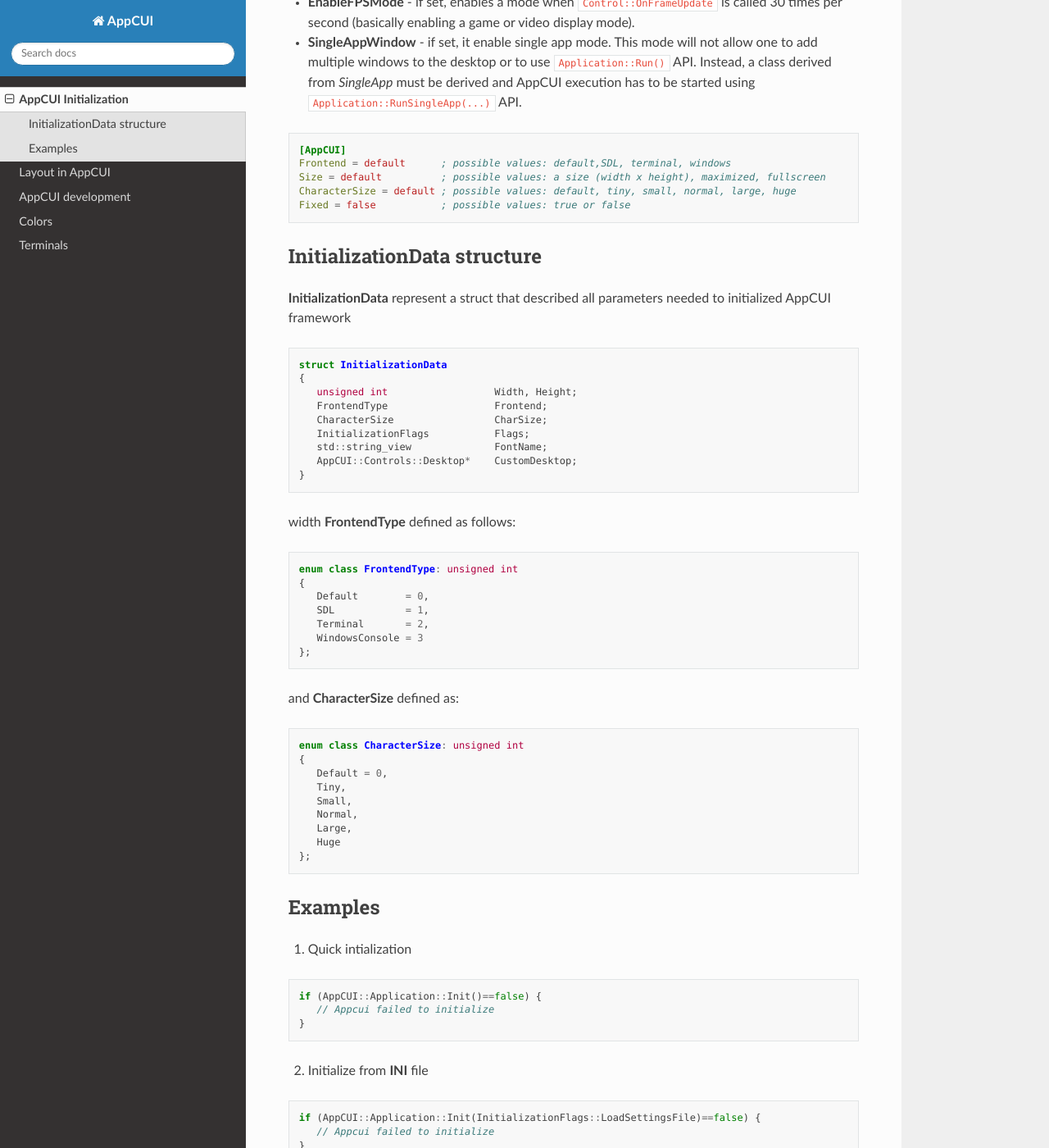
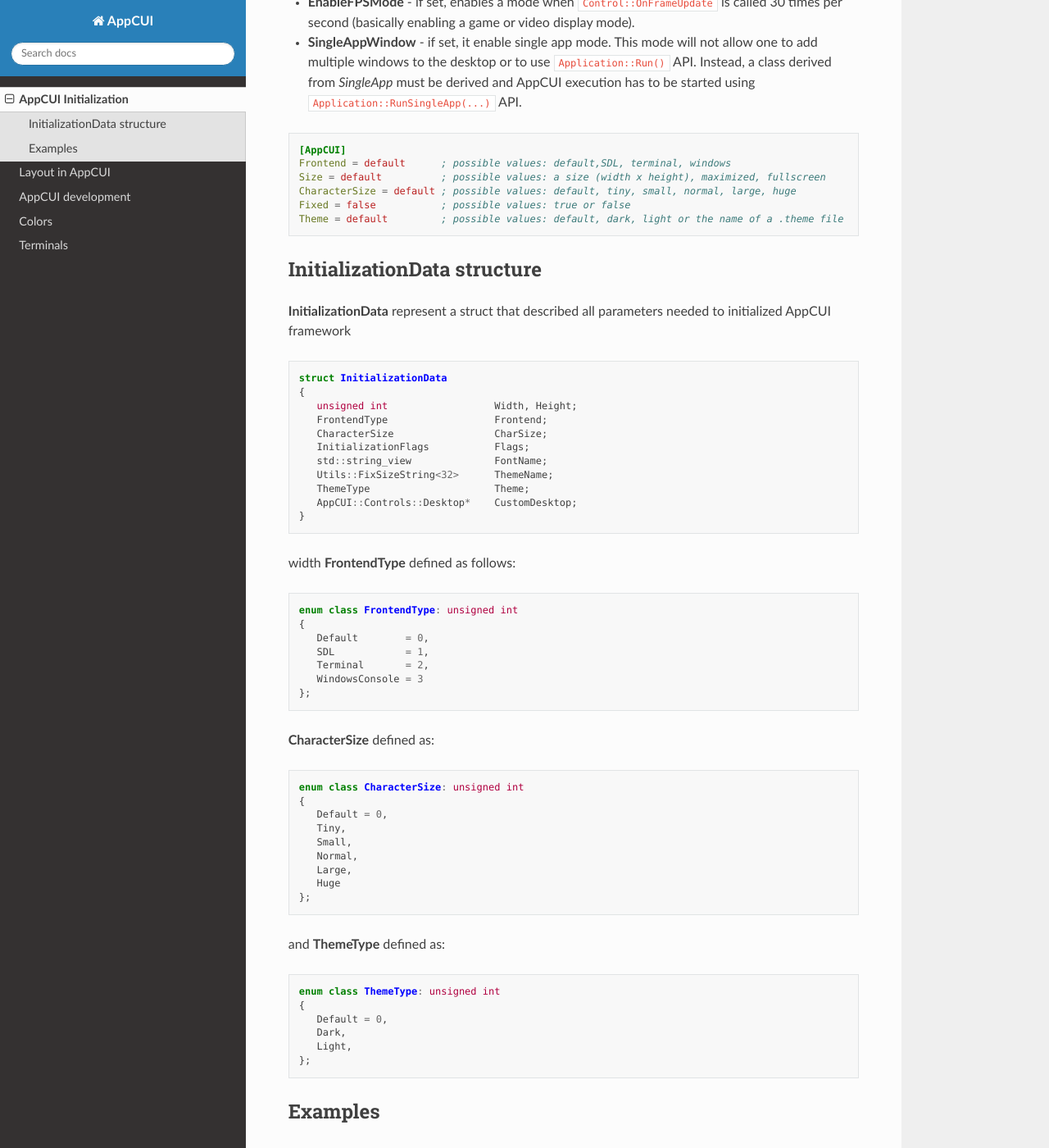
Before and after one commit to gdt050579/AppCUI, a Sphinx documentation site: the page built from docs/source/initialization.rst, in a window 1280 px wide and 1400 px high, scrolled down 1166 px. Shown: the whole window at 82% size. Built offline with Sphinx 7.4.7 and the Read the Docs theme 2.0.0, drawn with Linux system fonts in a browser that asks for light colours; some of the changed text lies outside the part shown.

Commit message:
Update documentation to include Theme support

```diff
--- a/docs/source/initialization.rst
+++ b/docs/source/initialization.rst
@@ -46,6 +46,7 @@
    Size = default          ; possible values: a size (width x height), maximized, fullscreen
    CharacterSize = default ; possible values: default, tiny, small, normal, large, huge
    Fixed = false           ; possible values: true or false
+   Theme = default         ; possible values: default, dark, light or the name of a .theme file
 
 
 InitializationData structure
@@ -62,6 +63,8 @@
       CharacterSize                 CharSize;
       InitializationFlags           Flags;
       std::string_view              FontName;
+      Utils::FixSizeString<32>      ThemeName;
+      ThemeType                     Theme;
       AppCUI::Controls::Desktop*    CustomDesktop;
    }
 
@@ -90,6 +93,18 @@
       Large,
       Huge
    };
+
+and **ThemeType** defined as:
+
+.. code-block:: c++
+
+   enum class ThemeType: unsigned int
+   {
+      Default = 0,
+      Dark,
+      Light,
+   };
+
 
 Examples
 --------
@@ -120,7 +135,7 @@
       // Appcui failed to initialize
    }
 
-4. Full customized initialization (an SDL based application , with the size of ``120x30`` characters, using **Consolas** font (small size) and with a Menu and CommandBar.
+4. Full customized initialization (an SDL based application , with the size of ``120x30`` characters, dark theme, using **Consolas** font (small size) and with a Menu and CommandBar.
 
 .. code-block:: c++
 
@@ -130,6 +145,7 @@
    initData.FrontendType   = Frontend::SDL;
    initData.CharSize       = CharacterSize::Small;
    initData.FontName       = "Consolas";
+   initData.Theme          = ThemeType::Dark;
    initData.Flags          = InitializationFlags::Menu | InitializationFlags::CommandBar;
 
    if (AppCUI::Application::Init(initData) == false) {
```
Also changed, not shown: other parts of docs/source/initialization.rst (+1 -1 lines).
